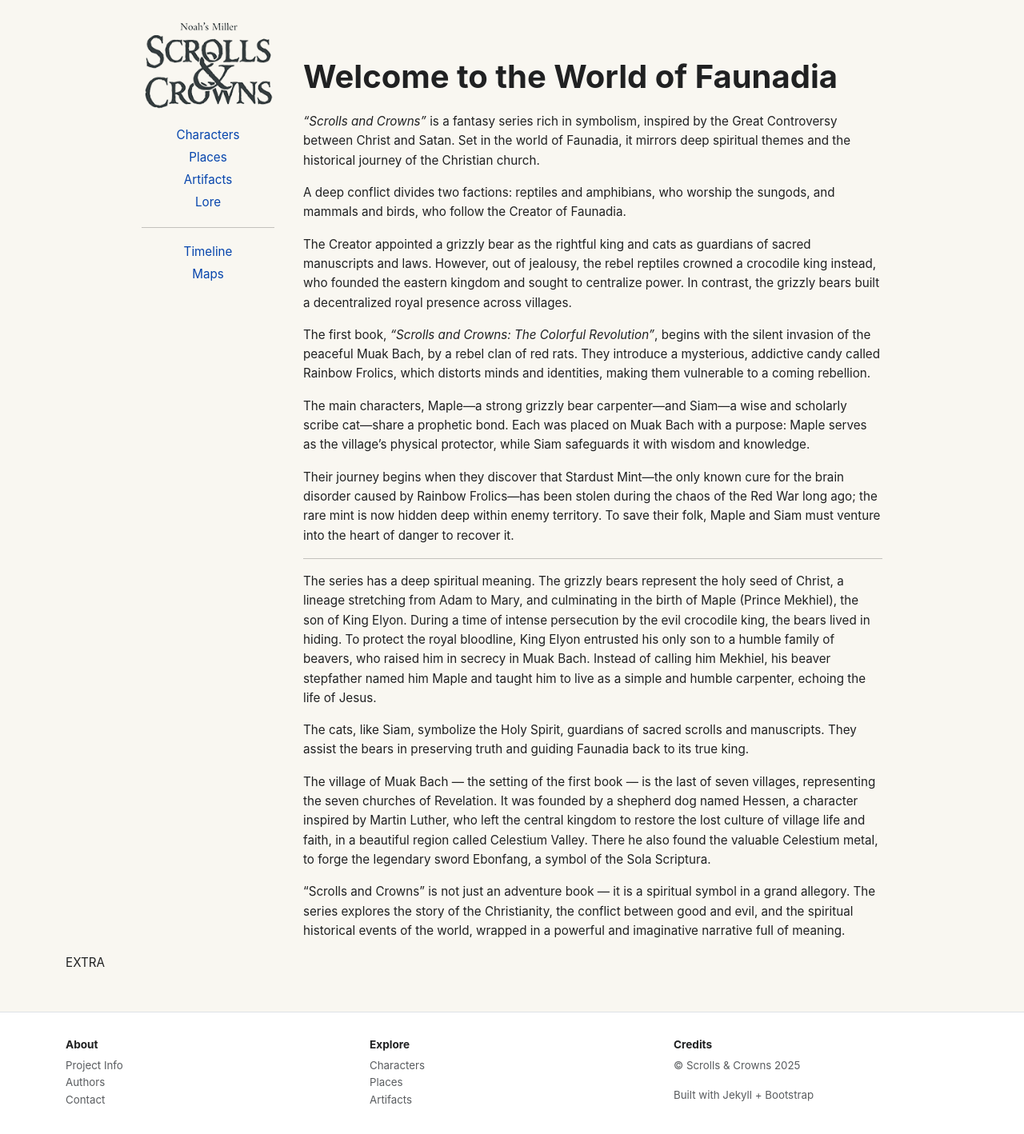
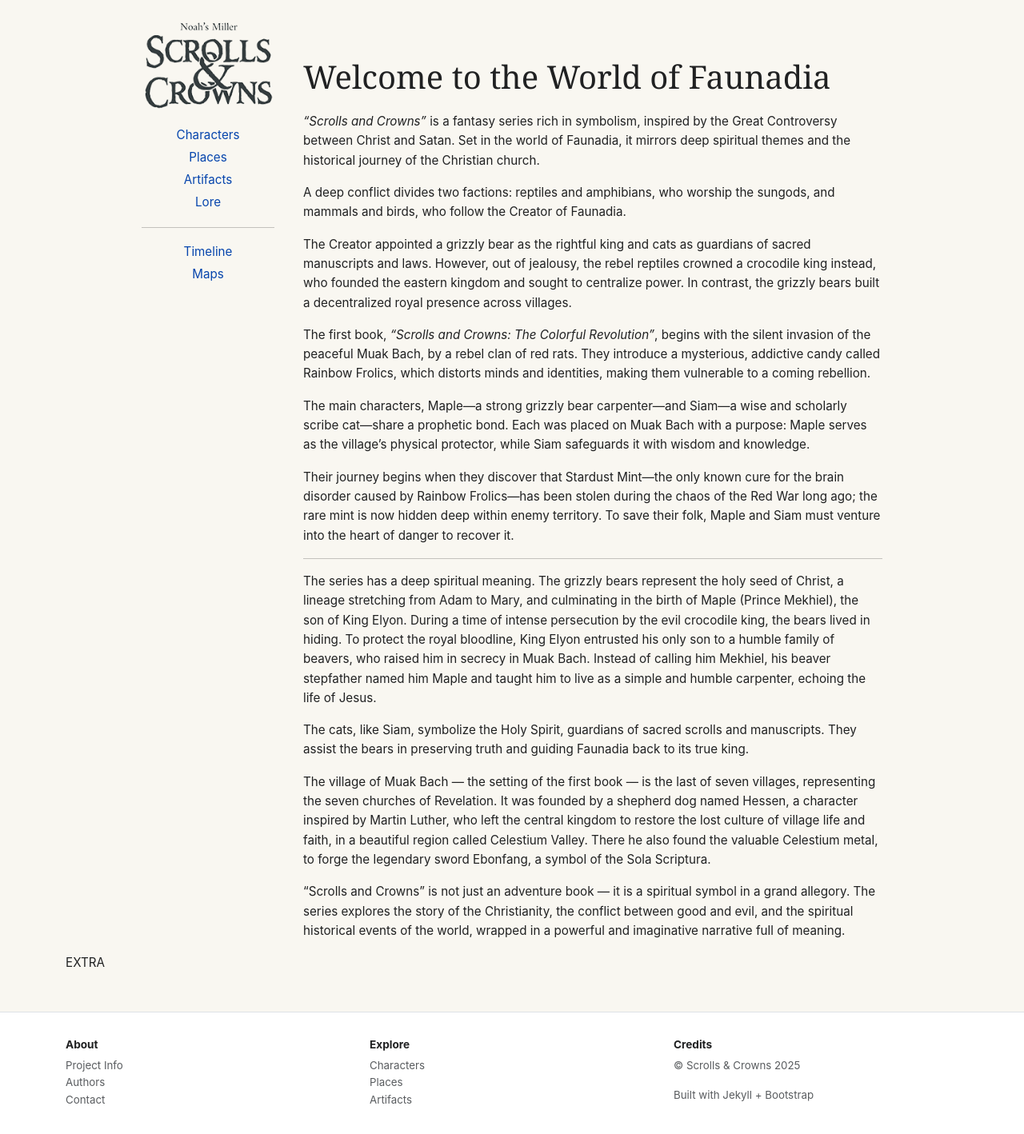
Before and after one commit to scrollsandcrowns/Wiki, a Jekyll site: the page built from index.html, in a window 1280 px wide. Shown: the whole page at 80% size. Built offline with Jekyll 4.4.1, drawn with Linux system fonts in a browser that asks for light colours.

Commit message:
Update index.html

```diff
--- a/index.html
+++ b/index.html
@@ -4,7 +4,7 @@ title: Home
 permalink: /
 ---
 
-<h1>Welcome to the World of Faunadia</h1>
+<h1 class="article-title">Welcome to the World of Faunadia</h1>
 <p><i>“Scrolls and Crowns”</i> is a fantasy series rich in symbolism,
   inspired by the Great Controversy between Christ and Satan. Set in the world of Faunadia,
   it mirrors deep spiritual themes and the historical journey of the Christian church.</p>
```
